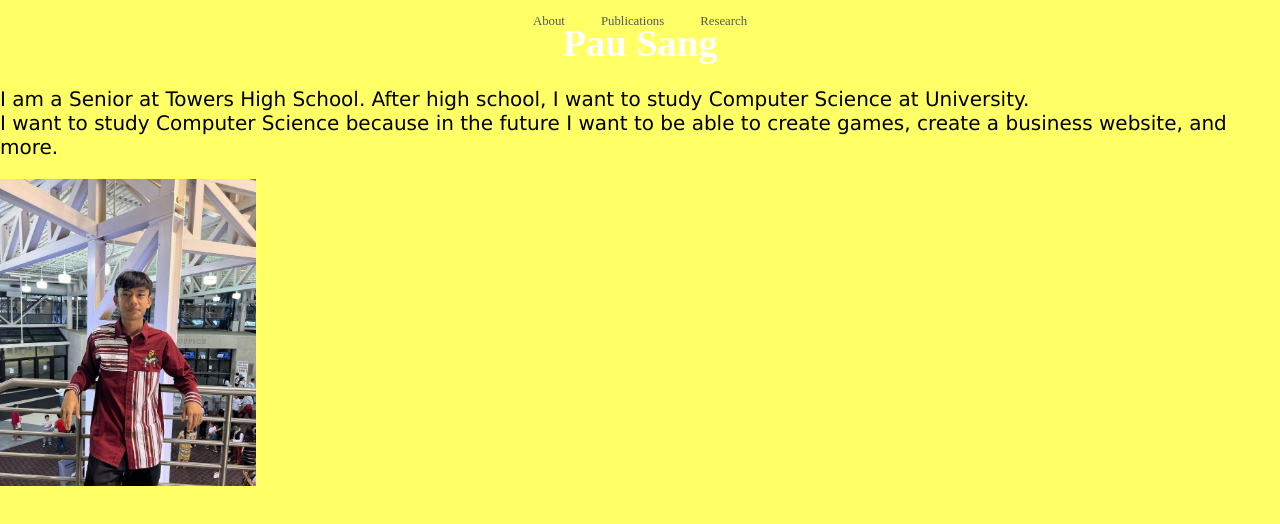
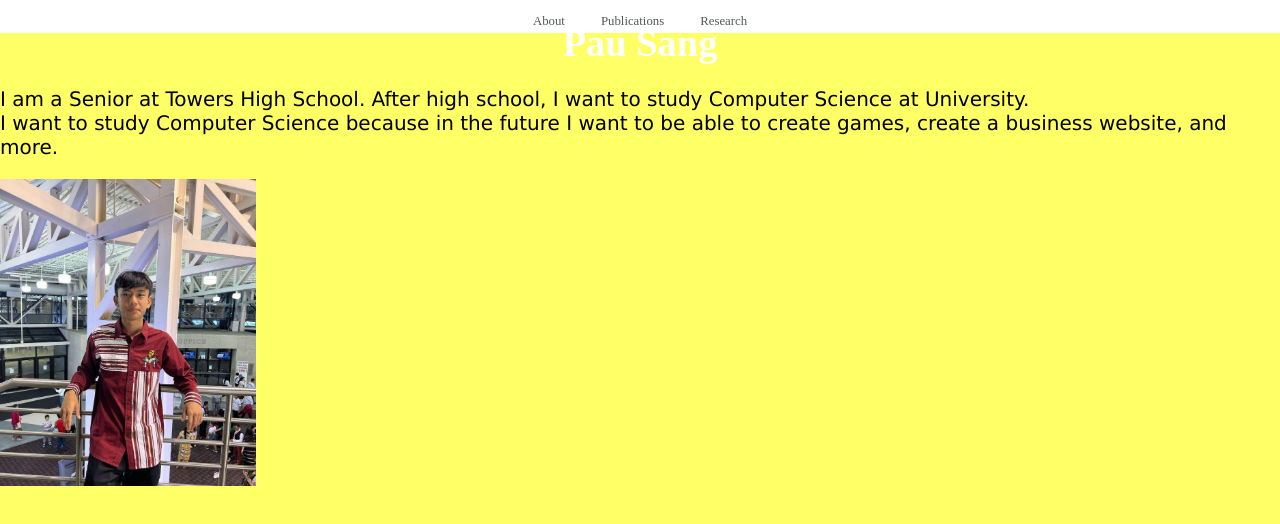
Before and after one commit to pausang1/pausang1.github.io, a plain HTML site: page index.html in a window 1280 px wide. Drawn offline with Linux system fonts and the light colour scheme.

Commit message:
Update style.css

```diff
--- a/css/style.css
+++ b/css/style.css
@@ -5,7 +5,7 @@ body {margin:0;}
   position: fixed;
   top: 0;
   color: #FFFFFF;
-  background-color: ##e6e600;
+  background-color: #FFFFFF;
   width: 100%;
   list-style: none;
   margin: auto;
@@ -62,4 +62,3 @@ body {margin:0;}
 .clearfix p {
   font-size:1vw
 }
-Footer
```
